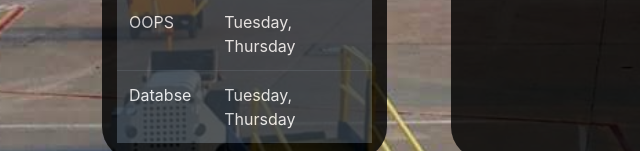
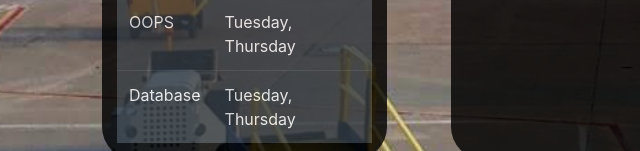
Before and after one commit to chandu7766/about-me, a plain HTML site: page index.html in a window 1280 px wide. Shown: the part 649-800 px from the top of the page, 0-640 px from the left. Drawn offline with nearby package versions, Linux system fonts and the light colour scheme.

Commit message:
updated index.html

```diff
--- a/index.html
+++ b/index.html
@@ -57,9 +57,7 @@
                        <td>Tuesday, Thursday</td>
                      </tr>
                      <tr>
-                       <td>
-                         Databse
-                       </td>
+                       <td>Database</td>
                        <td>Tuesday, Thursday</td>
                       </tr>
                    </table>
```
